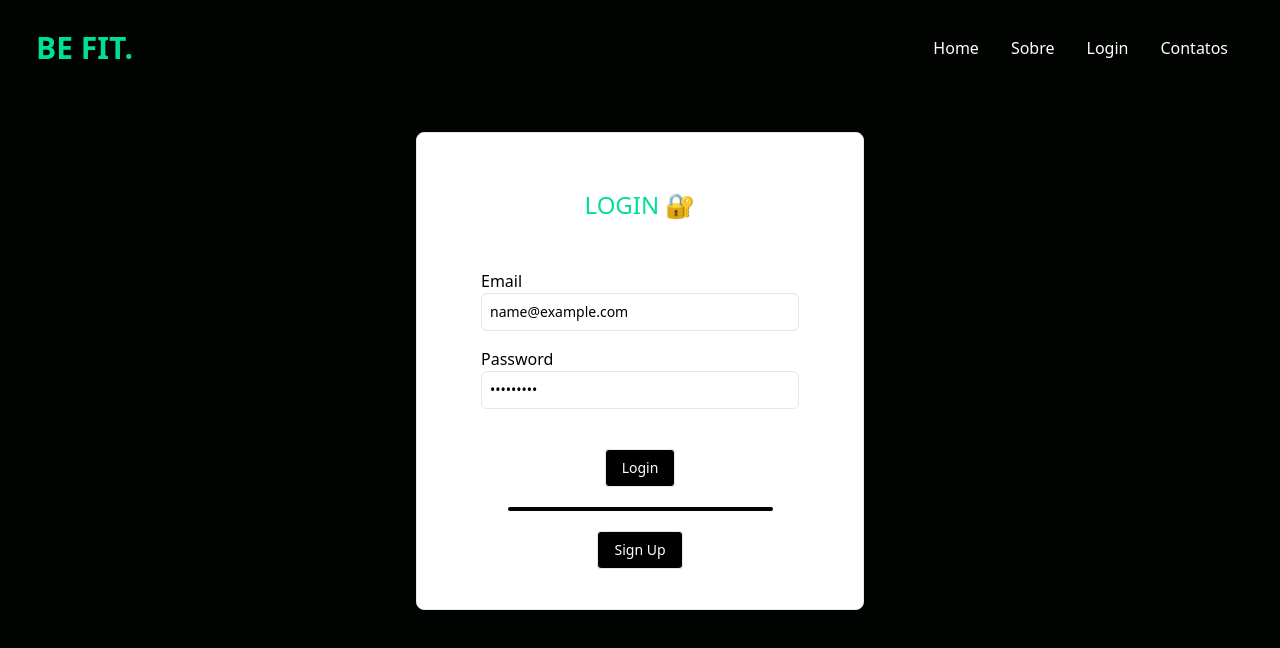
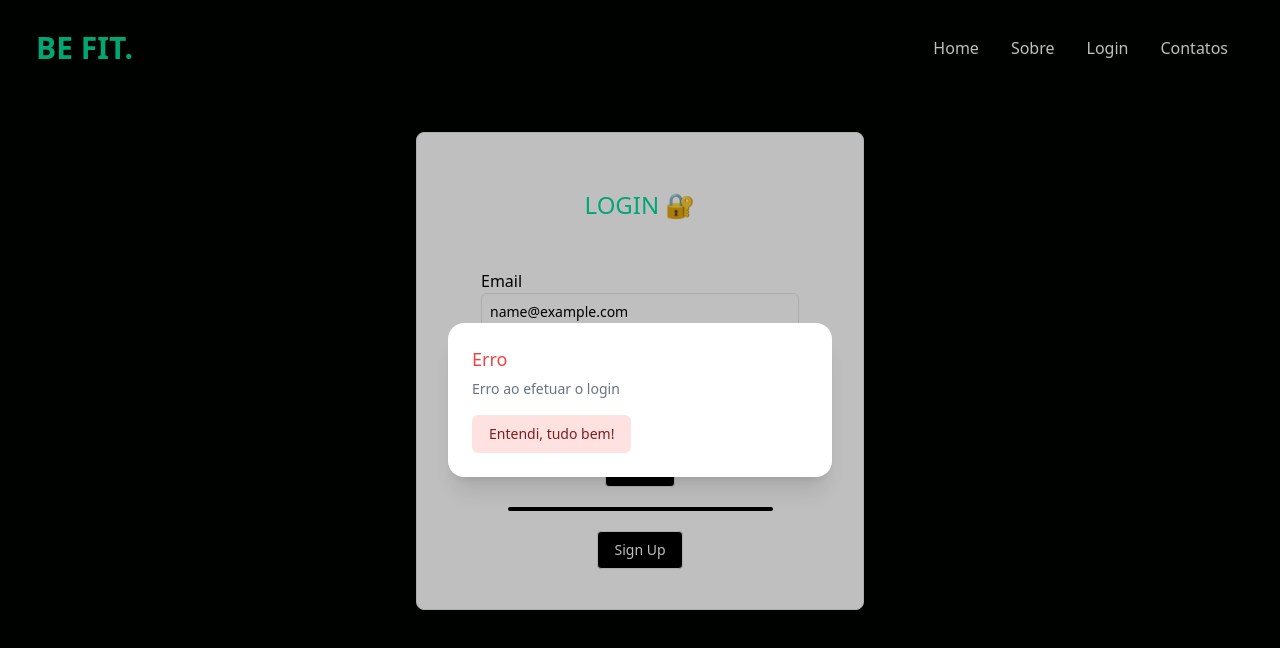
Before and after one commit to alexandre-roque/Academia, a React (Vite) app: page /login in a window 1280 px wide. Both pictures are taken after typing "name@example.com", "Sample123" into the empty fields and a click on the button "Login". Shown: the top 648 px of the page. Built offline with nearby package versions, Linux system fonts and the light colour scheme; no server answers.

Commit message:
fix: modal dialog error

```diff
--- a/src/components/MyDialog/index.tsx
+++ b/src/components/MyDialog/index.tsx
@@ -1,21 +1,27 @@
-import { Dialog, Transition } from '@headlessui/react'
-import { Fragment, useState } from 'react'
+import { Dialog, Transition } from "@headlessui/react";
+import { Fragment, useEffect, useState } from "react";
+import { useDispatch, useSelector } from "react-redux";
+import { RootState } from "../../store";
+import { closeModal } from "../../store/ducks/modal";
 
-export default function MyModal({title, content, open}:{title:string, content: string, open: boolean}) {
-  let [isOpen, setIsOpen] = useState(open);
-
-  function closeModal() {
-    setIsOpen(false);
-  }
-
-  function openModal() {
-    setIsOpen(true);
-  }
+export default function MyModal({
+    title,
+    content,
+}: {
+    title: string;
+    content: string;
+}) {
+    const dispatch = useDispatch();
+    const isOpen = useSelector((state: RootState) => state.modal.isOpen);
 
     return (
         <>
             <Transition appear show={isOpen} as={Fragment}>
-        <Dialog as="div" className="relative z-10" onClose={closeModal}>
+                <Dialog
+                    as="div"
+                    className="relative z-10"
+                    onClose={() => dispatch(closeModal())}
+                >
                     <Transition.Child
                         as={Fragment}
                         enter="ease-out duration-300"
@@ -39,10 +45,10 @@ export default function MyModal({title, content, open}:{title:string, content: s
                                 leaveFrom="opacity-100 scale-100"
                                 leaveTo="opacity-0 scale-95"
                             >
-                <Dialog.Panel className="w-full max-w-md transform overflow-hidden rounded-2xl bg-white p-6 text-left align-middle shadow-xl transition-all">
+                                <Dialog.Panel className="w-full max-w-sm transform overflow-hidden rounded-2xl bg-white p-6 text-left align-middle shadow-xl transition-all">
                                     <Dialog.Title
                                         as="h3"
-                    className="text-lg font-medium leading-6 text-gray-900"
+                                        className="text-lg font-medium leading-6 text-red-500"
                                     >
                                         {title}
                                     </Dialog.Title>
@@ -55,10 +61,12 @@ export default function MyModal({title, content, open}:{title:string, content: s
                                     <div className="mt-4">
                                         <button
                                             type="button"
-                      className="inline-flex justify-center rounded-md border border-transparent bg-blue-100 px-4 py-2 text-sm font-medium text-blue-900 hover:bg-blue-200 focus:outline-none focus-visible:ring-2 focus-visible:ring-blue-500 focus-visible:ring-offset-2"
-                      onClick={closeModal}
+                                            className="inline-flex justify-center rounded-md border border-transparent bg-red-100 px-4 py-2 text-sm font-medium text-red-900 hover:bg-red-200 focus:outline-none focus-visible:ring-2 focus-visible:ring-red-500 focus-visible:ring-offset-2"
+                                            onClick={() =>
+                                                dispatch(closeModal())
+                                            }
                                         >
-                      Got it, thanks!
+                                            Entendi, tudo bem!
                                         </button>
                                     </div>
                                 </Dialog.Panel>
@@ -68,5 +76,5 @@ export default function MyModal({title, content, open}:{title:string, content: s
                 </Dialog>
             </Transition>
         </>
-  )
+    );
 }
--- a/src/context/AuthProvider/index.tsx
+++ b/src/context/AuthProvider/index.tsx
@@ -21,8 +21,6 @@ export const AuthProvider = ({ children }: IAuthProvider) => {
 
     async function authenticate(email: string, senha: string) {
         const response = await LoginRequest(email, senha);
-
-        console.log(response);
 
         if (!response || !response.isLogged) {
             throw "Não foi possível fazer login";
--- a/src/pages/Login/index.tsx
+++ b/src/pages/Login/index.tsx
@@ -1,15 +1,14 @@
-import { useState } from "react";
-import { useSelector } from "react-redux";
+import { useEffect, useState } from "react";
+import { useDispatch, useSelector } from "react-redux";
 import { useNavigate } from "react-router-dom";
 import MyModal from "../../components/MyDialog";
 import { useAuth } from "../../context/AuthProvider/useAuth";
-import { selectUser } from "../../store/ducks/user";
+import { openModal } from "../../store/ducks/modal";
 
 export const Login = () => {
     const auth = useAuth();
     const navigate = useNavigate();
-    const [isOpen, setOpen] = useState(false);
-    const user = useSelector(selectUser);
+    const dispatch = useDispatch();
 
     const handleFormSubmit = (e: any) => {
         e.preventDefault();
@@ -17,21 +16,19 @@ export const Login = () => {
         let email = e.target.elements.email?.value;
         let password = e.target.elements.password?.value;
 
-        onFinish({ email: email, senha: password });
+        onFinish({ email: email, senha: password }).then(() => {
+            if (auth.isLogged) {
+                navigate("/");
+            } else {
+                dispatch(openModal());
+            }
+        });
     };
 
     async function onFinish(values: { email: string; senha: string }) {
         try {
-            const response = await auth.authenticate(values.email, values.senha);
-
-            if(!user.isLogged){
-                setOpen(true);
-            }
-
-            navigate("/");
-        } catch (error) {
-            setOpen(true);
-        }
+            await auth.authenticate(values.email, values.senha);
+        } catch (error) {}
     }
 
     return (
@@ -61,7 +58,7 @@ export const Login = () => {
                         />
                     </div>
 
-                    <MyModal title="Erro" content="Erro ao fazer login" open={isOpen}/>
+                    <MyModal title="Erro" content="Erro ao efetuar o login" />
 
                     <div className="flex justify-center items-center flex-col mt-6">
                         <button
--- /dev/null
+++ b/src/store/ducks/modal.ts
@@ -0,0 +1,22 @@
+import { createSlice, PayloadAction } from "@reduxjs/toolkit";
+
+const initialState = {
+    isOpen: false,
+};
+
+export const modelSlice = createSlice({
+    name: "modal",
+    initialState: initialState,
+    reducers: {
+        closeModal() {
+            return { isOpen: false };
+        },
+        openModal() {
+            return { isOpen: true };
+        },
+    },
+});
+
+export const { closeModal, openModal } = modelSlice.actions;
+
+export default modelSlice.reducer;
--- a/src/store/index.tsx
+++ b/src/store/index.tsx
@@ -1,12 +1,14 @@
-import { configureStore } from '@reduxjs/toolkit';
-import user from './ducks/user';
+import { configureStore } from "@reduxjs/toolkit";
+import modal from "./ducks/modal";
+import user from "./ducks/user";
 
 const store = configureStore({
     reducer: {
         user: user,
-    }
+        modal: modal,
+    },
 });
 
-export type RootState = ReturnType<typeof store.getState>
+export type RootState = ReturnType<typeof store.getState>;
 
 export default store;
```
Lines whose indentation alone changed are shown as unchanged.
